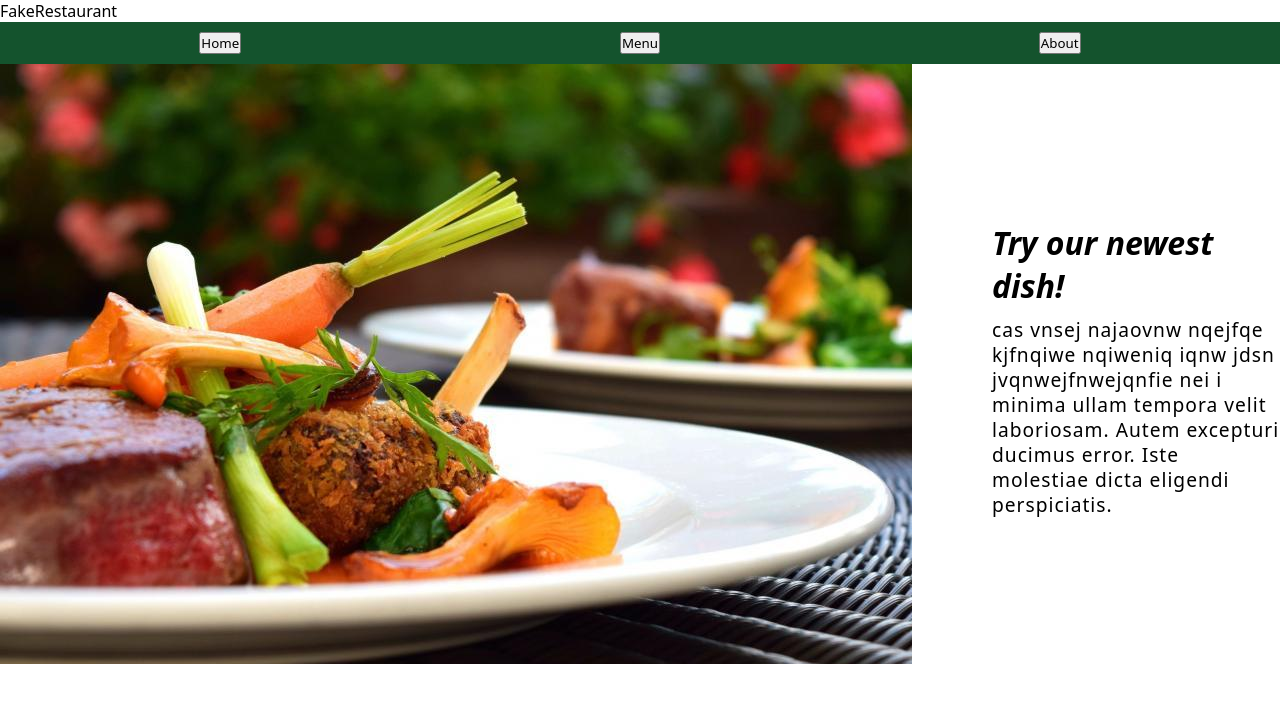
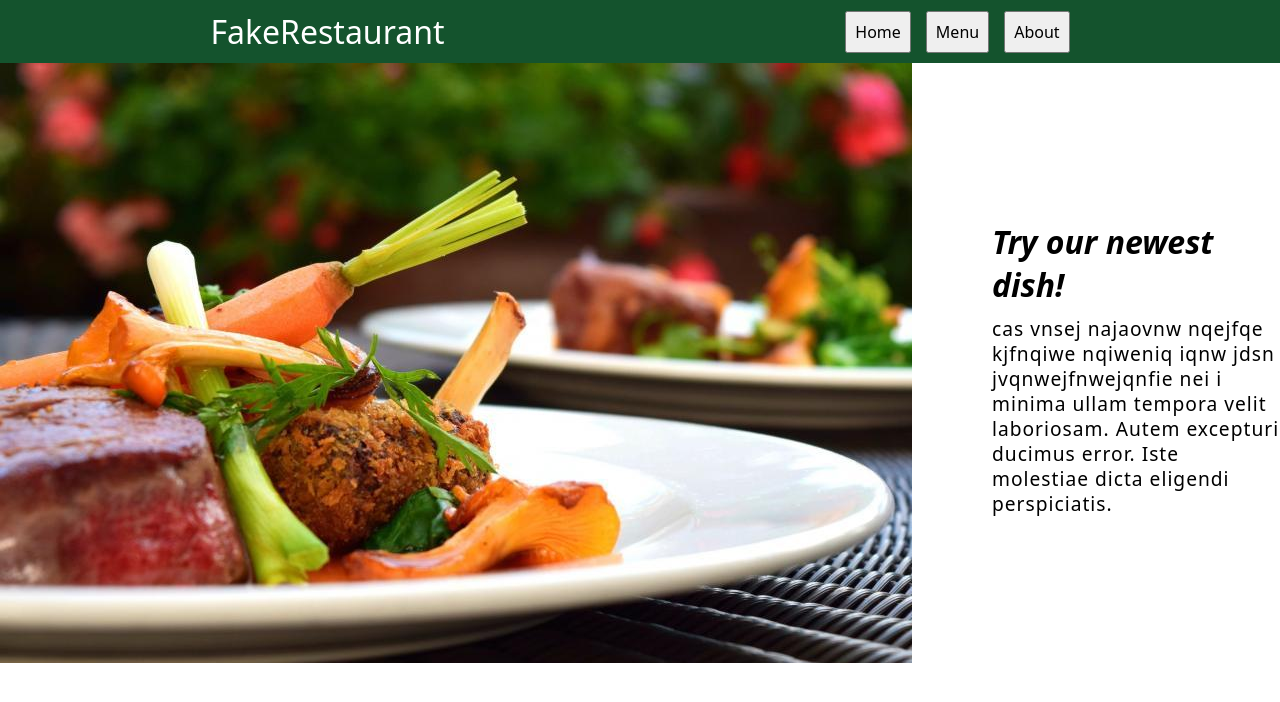
Before and after one commit to hector-png/restaurant-page, a website built with webpack: page src/index.html in a window 1280 px wide. Built offline with nearby package versions, Linux system fonts and the light colour scheme.

Commit message:
Refactor header/nav styles

```diff
--- a/src/style.css
+++ b/src/style.css
@@ -5,7 +5,7 @@
     box-sizing: border-box;
 }
 
-nav {
+header {
     background-color: #14532d;
     display: flex;
     align-items: center;
@@ -13,18 +13,18 @@ nav {
     padding: 10px;
 }
 
-nav > p {
+header > p {
     color: white;
     font-size: 2rem;
     font-weight: 100;
 }
 
-nav > div {
+nav {
     display: flex;
     gap: 15px;
 }
 
-nav > div > button {
+nav button {
     padding: 8px;
     font-size: 1rem;
 }
```
